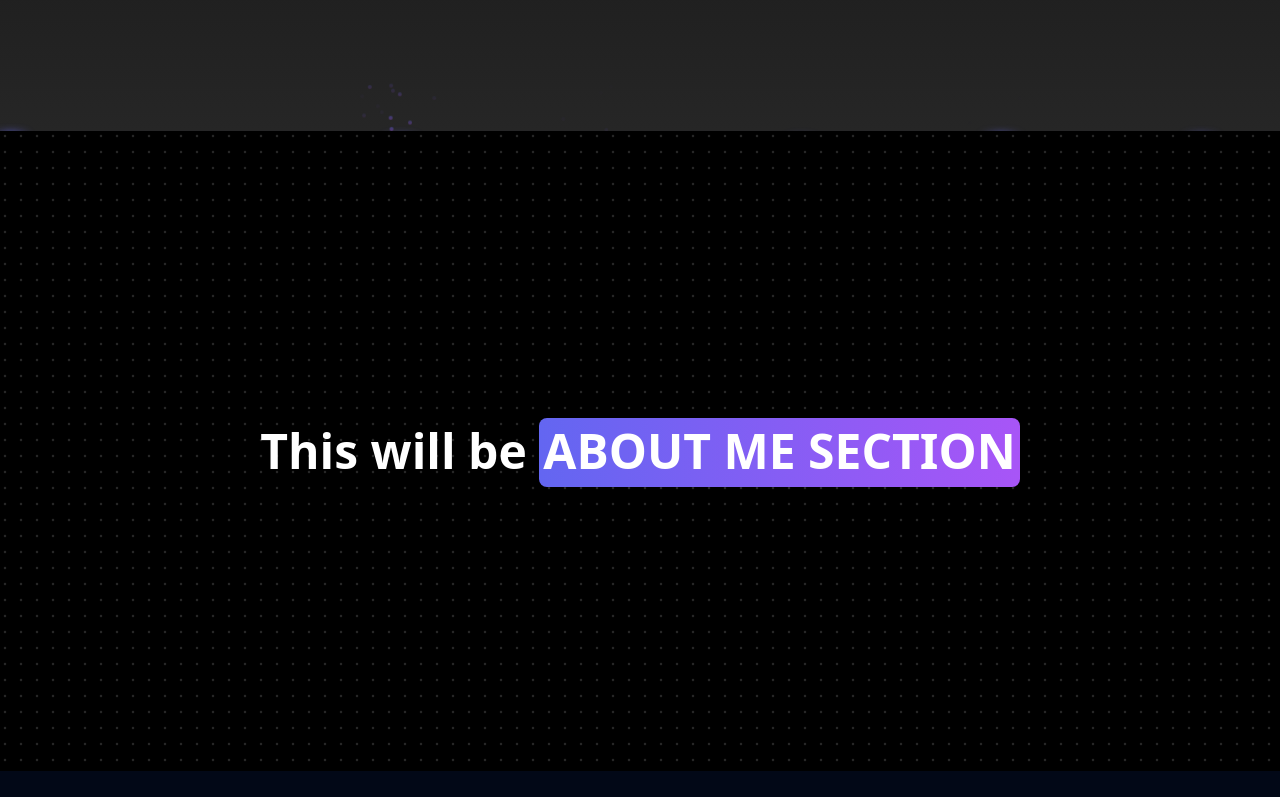
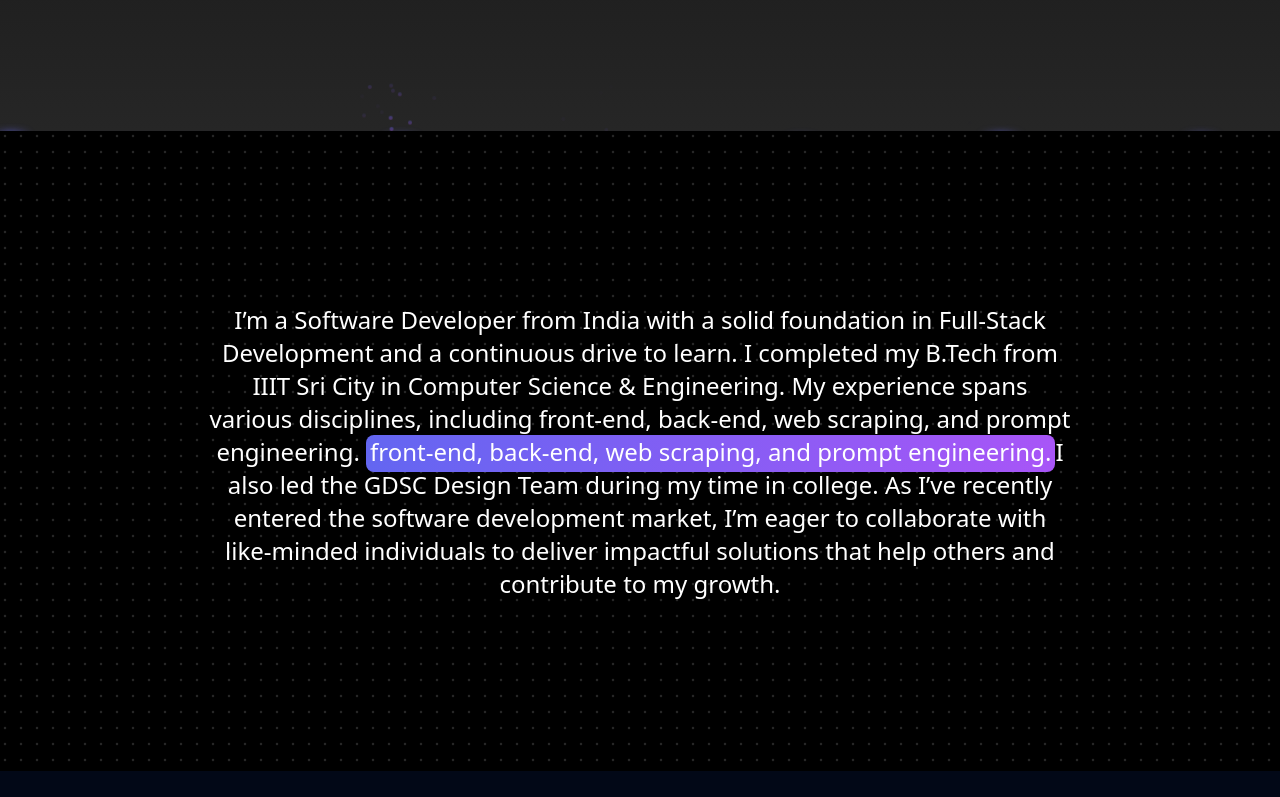
Before and after one commit to tanishqawasthi/my-portfolio, a Next.js app: page / in a window 1280 px wide. Shown: the part 509-1306 px from the top of the page. Built offline with nearby package versions, Linux system fonts and the light colour scheme.

Commit message:
about content

```diff
--- a/src/components/elements/About.jsx
+++ b/src/components/elements/About.jsx
@@ -18,11 +18,12 @@ export default function About() {
           duration: 0.5,
           ease: [0.4, 0.0, 0.2, 1],
         }}
-        className="text-2xl px-4 md:text-4xl lg:text-5xl font-bold text-neutral-700 dark:text-white max-w-4xl leading-relaxed lg:leading-snug text-center mx-auto ">
-        This will be{" "}
+        className="text-sm px-4 md:text-base lg:text-2xl text-neutral-700 dark:text-white max-w-4xl leading-relaxed lg:leading-snug text-center mx-auto ">
+        I’m a Software Developer from India with a solid foundation in Full-Stack Development and a continuous drive to learn. I completed my B.Tech from IIIT Sri City in Computer Science & Engineering. My experience spans various disciplines, including front-end, back-end, web scraping, and prompt engineering. {" "}
         <Highlight className="text-black dark:text-white">
-          ABOUT ME SECTION
+        front-end, back-end, web scraping, and prompt engineering.
         </Highlight>
+        I also led the GDSC Design Team during my time in college. As I’ve recently entered the software development market, I’m eager to collaborate with like-minded individuals to deliver impactful solutions that help others and contribute to my growth.
       </motion.h1>
     </HeroHighlight>)
   );
```
